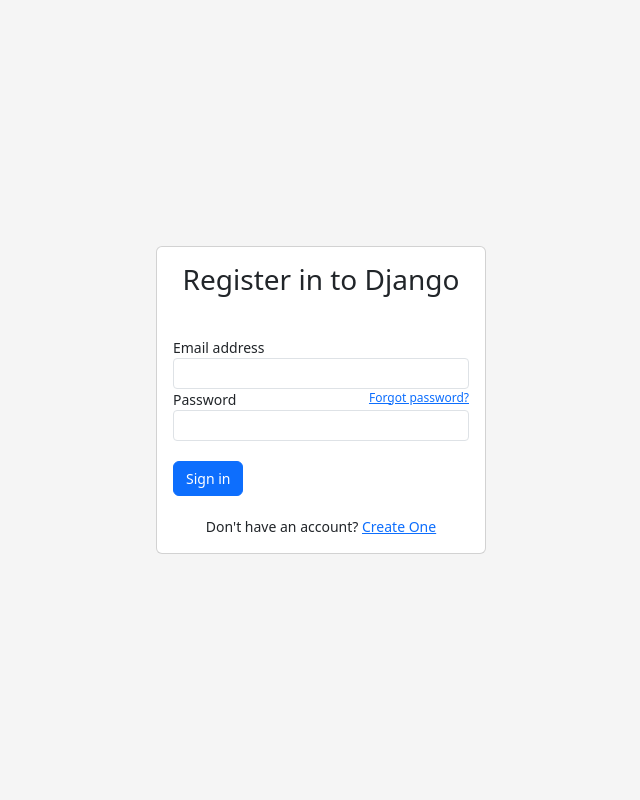
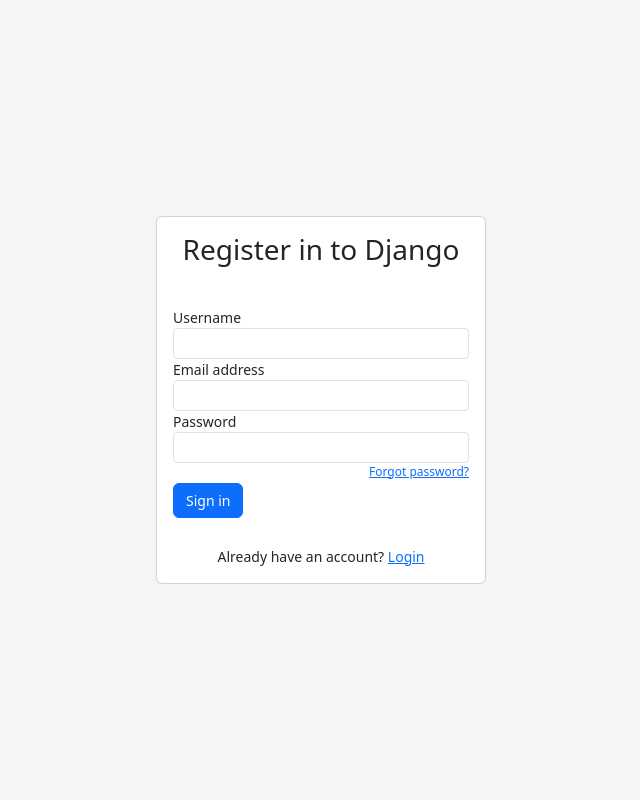
Before and after one commit to Aalok48/Gmail-Registration, a Django app: page /register in a window 1280 px wide. Shown: the whole page, without its empty margins (319-959 px from the left). Run offline with Django 5.2, Linux system fonts and the light colour scheme.

Commit message:
all templates updated and working

```diff
--- a/UserAuth/Accounts/templates/home.html
+++ b/UserAuth/Accounts/templates/home.html
@@ -16,13 +16,14 @@
 				</div>
 				<div class="form-group">
 					<label for="exampleInputPassword1">Password</label>
-					<a href="#" style="float:right;font-size:12px;">Forgot password?</a>
+
 					<input type="password" class="form-control form-control-sm" id="exampleInputPassword1">
 				</div>
+				<a href="#" style="float:right;font-size:12px;">Forgot password?</a>
 				<button type="submit" class="btn btn-primary btn-block">Sign in</button>
 
 				<div class="sign-up">
-					Don't have an account? <a href="#">Create One</a>
+					Don't have an account? <a href="{% url 'register_attempt' %}">Create One</a>
 				</div>
 			</form>
 		</div>
--- a/UserAuth/Accounts/templates/login.html
+++ b/UserAuth/Accounts/templates/login.html
@@ -16,13 +16,14 @@
 				</div>
 				<div class="form-group">
 					<label for="exampleInputPassword1">Password</label>
-					<a href="#" style="float:right;font-size:12px;">Forgot password?</a>
+
 					<input type="password" class="form-control form-control-sm" id="exampleInputPassword1">
 				</div>
+				<a href="#" style="float:right;font-size:12px;">Forgot password?</a>
 				<button type="submit" class="btn btn-primary btn-block">Sign in</button>
 
 				<div class="sign-up">
-					Don't have an account? <a href="#">Create One</a>
+					Don't have an account? <a href="{url 'register_attempt'}">Create One</a>
 				</div>
 			</form>
 		</div>
--- a/UserAuth/Accounts/templates/register.html
+++ b/UserAuth/Accounts/templates/register.html
@@ -6,23 +6,37 @@
 	<div class="card-body">
 		<h3 class="card-title text-center">Register in to Django</h3>
 		<div class="card-text">
+			{% if messages %}
+						{% for message in messages %}
+						<div class="alert alert-info">
+							{{ message }}
+						</div>
+						{% endfor %}
+			{% endif %}
 			<!--
+
 			<div class="alert alert-danger alert-dismissible fade show" role="alert">Incorrect username or password.</div> -->
-			<form>
+			<form method="post">
+				{% csrf_token %}
+
 				<!-- to error: add class "has-danger" -->
 				<div class="form-group">
+					<label for="exampleInputEmail1">Username</label>
+					<input type="text" name="username" class="form-control form-control-sm" id="exampleInputEmail1" aria-describedby="emailHelp" required>
+				</div>
+				<div class="form-group">
 					<label for="exampleInputEmail1">Email address</label>
-					<input type="email" class="form-control form-control-sm" id="exampleInputEmail1" aria-describedby="emailHelp">
+					<input type="email" name="email" class="form-control form-control-sm" id="exampleInputEmail1" aria-describedby="emailHelp" required>
 				</div>
 				<div class="form-group">
 					<label for="exampleInputPassword1">Password</label>
-					<a href="#" style="float:right;font-size:12px;">Forgot password?</a>
-					<input type="password" class="form-control form-control-sm" id="exampleInputPassword1">
+					<input type="password" name="password" class="form-control form-control-sm" id="exampleInputPassword1" required>
 				</div>
+				<a href="#" style="float:right;font-size:12px;">Forgot password?</a>
 				<button type="submit" class="btn btn-primary btn-block">Sign in</button>
 
-				<div class="sign-up">
-					Don't have an account? <a href="#">Create One</a>
+				<div class="sign-up mt-2">
+					Already have an account? <a href="{% url 'login_attempt' %}">Login</a>
 				</div>
 			</form>
 		</div>
```
Also changed, not shown: UserAuth/Accounts/templates/success.html (added, +15 -0 lines), UserAuth/Accounts/templates/token_send.html (added, +15 -0 lines).
